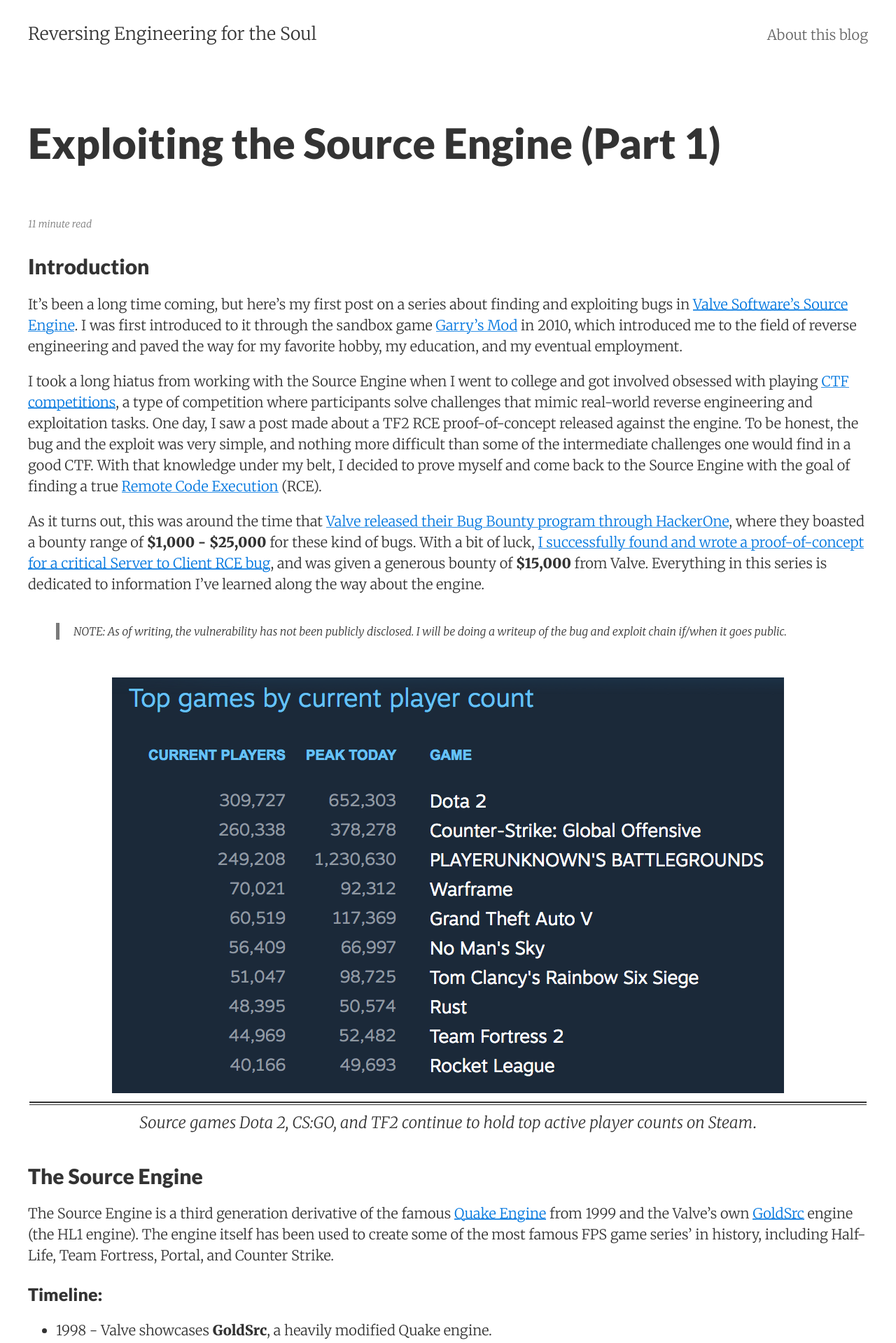
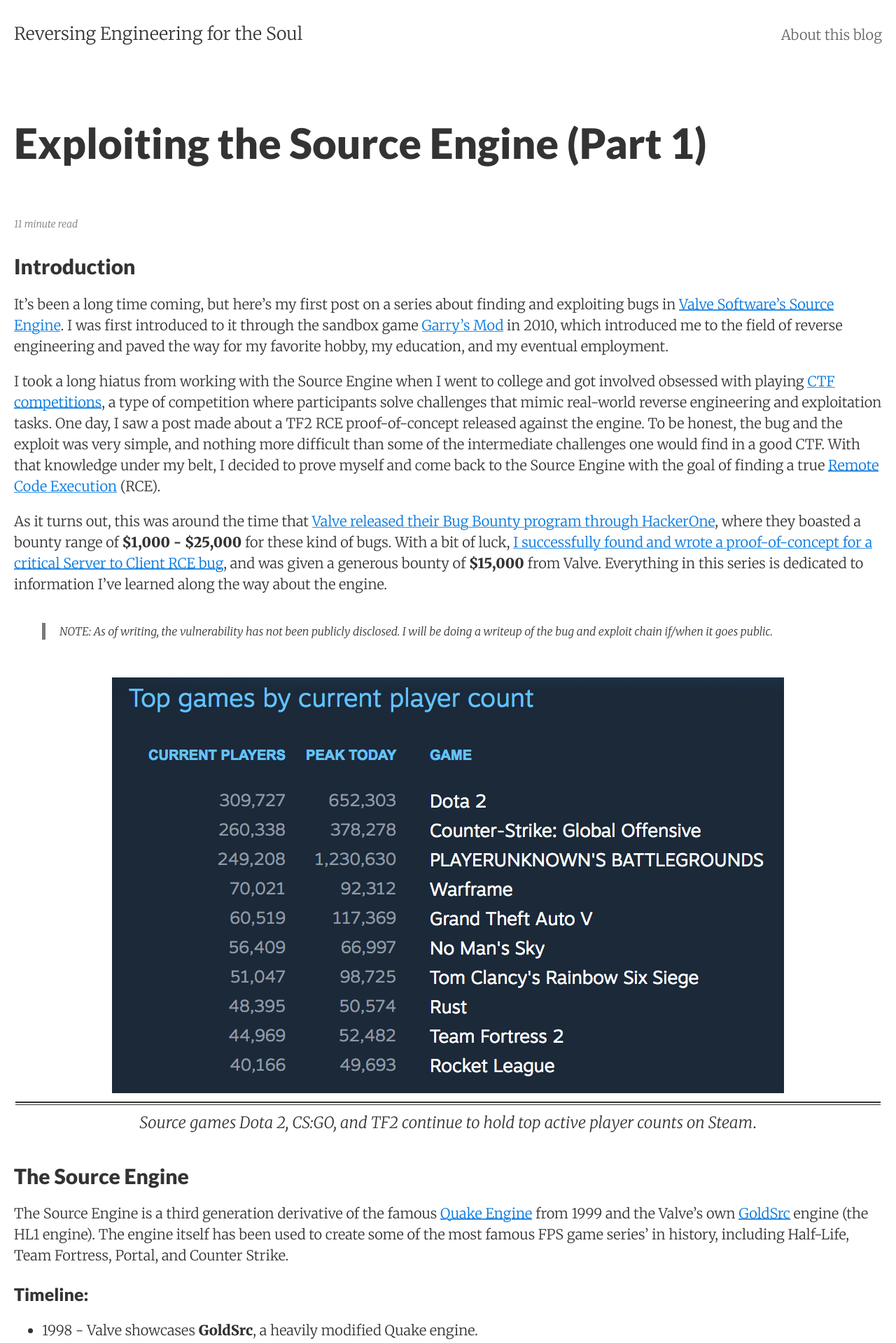
Before and after one commit to Gbps/gbps.github.io, a Jekyll site: the page built from _posts/2018-08-02-source-engine-1.md, in a window 1280 px wide. Shown: the top 1919 px of the page at 70% size. Built offline with Jekyll 4.4.1, drawn with Linux system fonts in a browser that asks for light colours; nearby versions of some CDN libraries.

Commit message:
Larger page width

```diff
--- a/_sass/_variables.scss
+++ b/_sass/_variables.scss
@@ -33,7 +33,7 @@ $h1-responsive-max: 3.84rem !default;
 $abbr-border-bottom: 1px black dotted;
 
 // Page width
-$measure-width: 60rem !default;
+$measure-width: 80rem !default;
 
 // Viewport widths
 $viewport-small: 32em;
```
